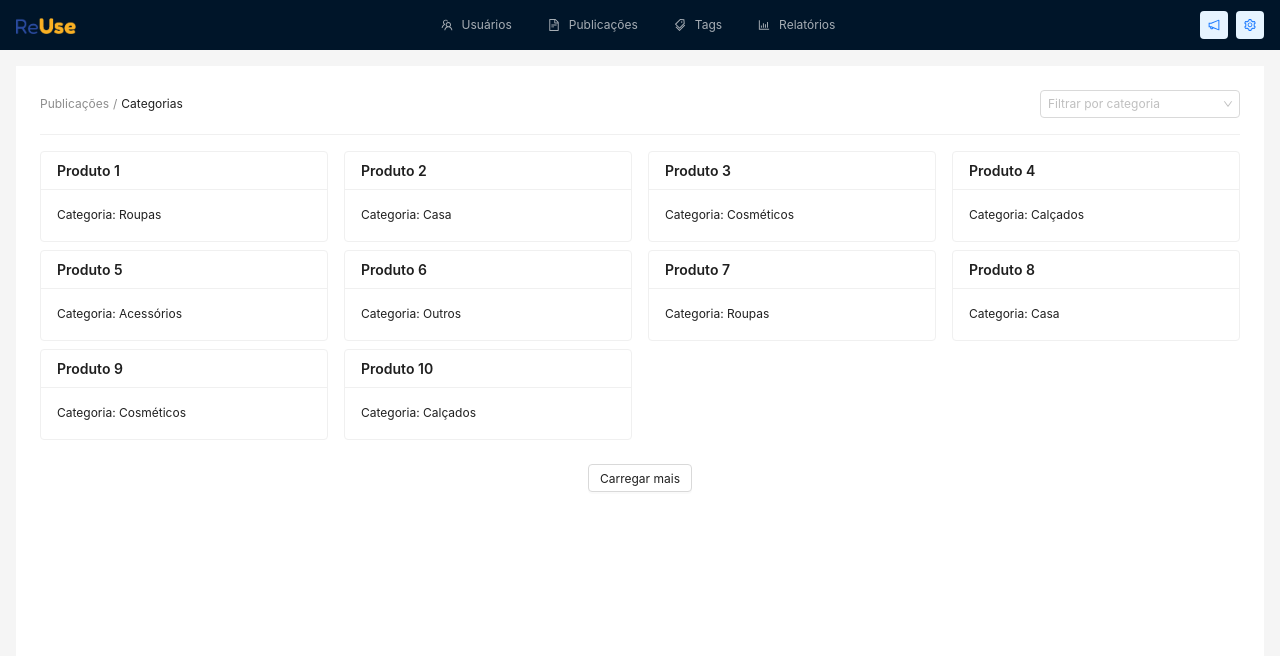
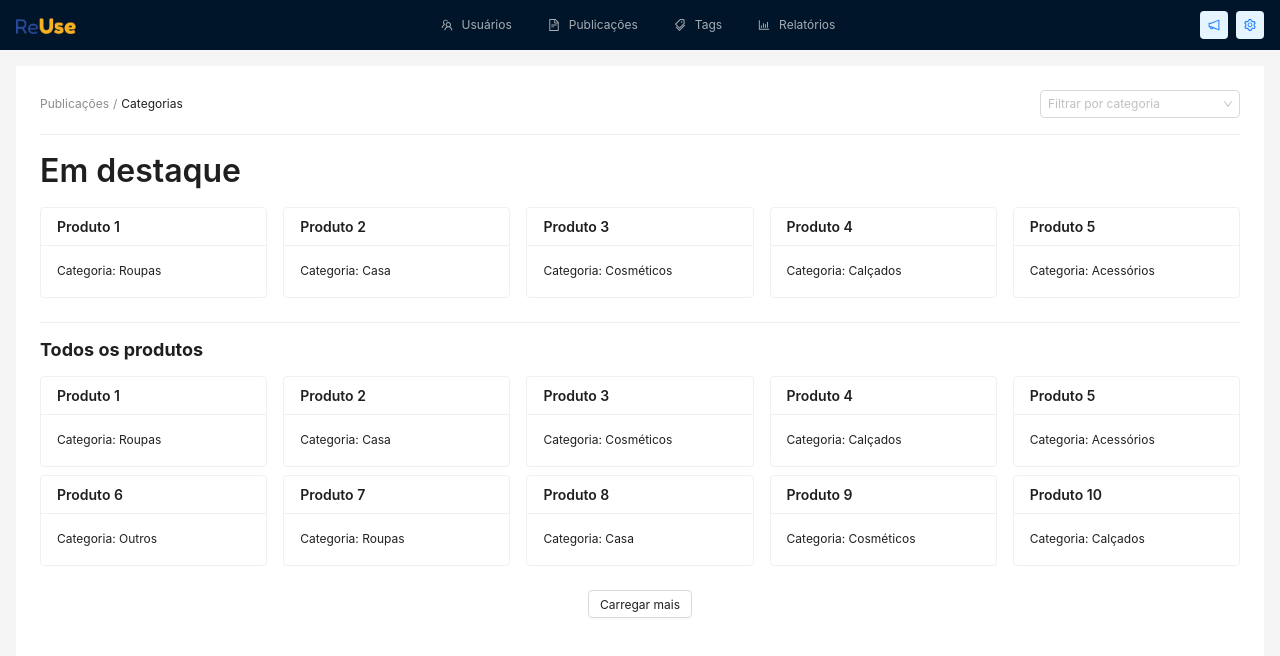
Before and after one commit to phtoselli/FIAP-Reuse, a Next.js app: page /dashboard/posts/categories in a window 1280 px wide. Shown: the top 656 px of the page. Built offline with nearby package versions, Linux system fonts and the light colour scheme.

Commit message:
create categories

```diff
--- a/src/app/dashboard/posts/categories/page.tsx
+++ b/src/app/dashboard/posts/categories/page.tsx
@@ -12,6 +12,7 @@ import {
   Spin,
   Breadcrumb,
 } from "antd";
+import Title from "antd/es/typography/Title";
 
 type Produto = {
   id: number;
@@ -94,8 +95,26 @@ export default function Categories() {
 
       <Divider />
 
+      {produtosFiltrados.length > 0 && (
+        <>
+          <Title style={{ marginBottom: 16 }}>Em destaque</Title>
+          <List
+            grid={{ gutter: 16, column: 5 }}
+            dataSource={produtosFiltrados.slice(0, 5)}
+            renderItem={(produto) => (
+              <List.Item>
+                <Card title={produto.nome}>Categoria: {produto.categoria}</Card>
+              </List.Item>
+            )}
+          />
+
+          <Divider />
+        </>
+      )}
+
+      <h2 style={{ marginBottom: 16 }}>Todos os produtos</h2>
       <List
-        grid={{ gutter: 16, column: 4 }}
+        grid={{ gutter: 16, column: 5 }}
         dataSource={produtosVisiveis}
         loading={carregando}
         renderItem={(produto) => (
```
